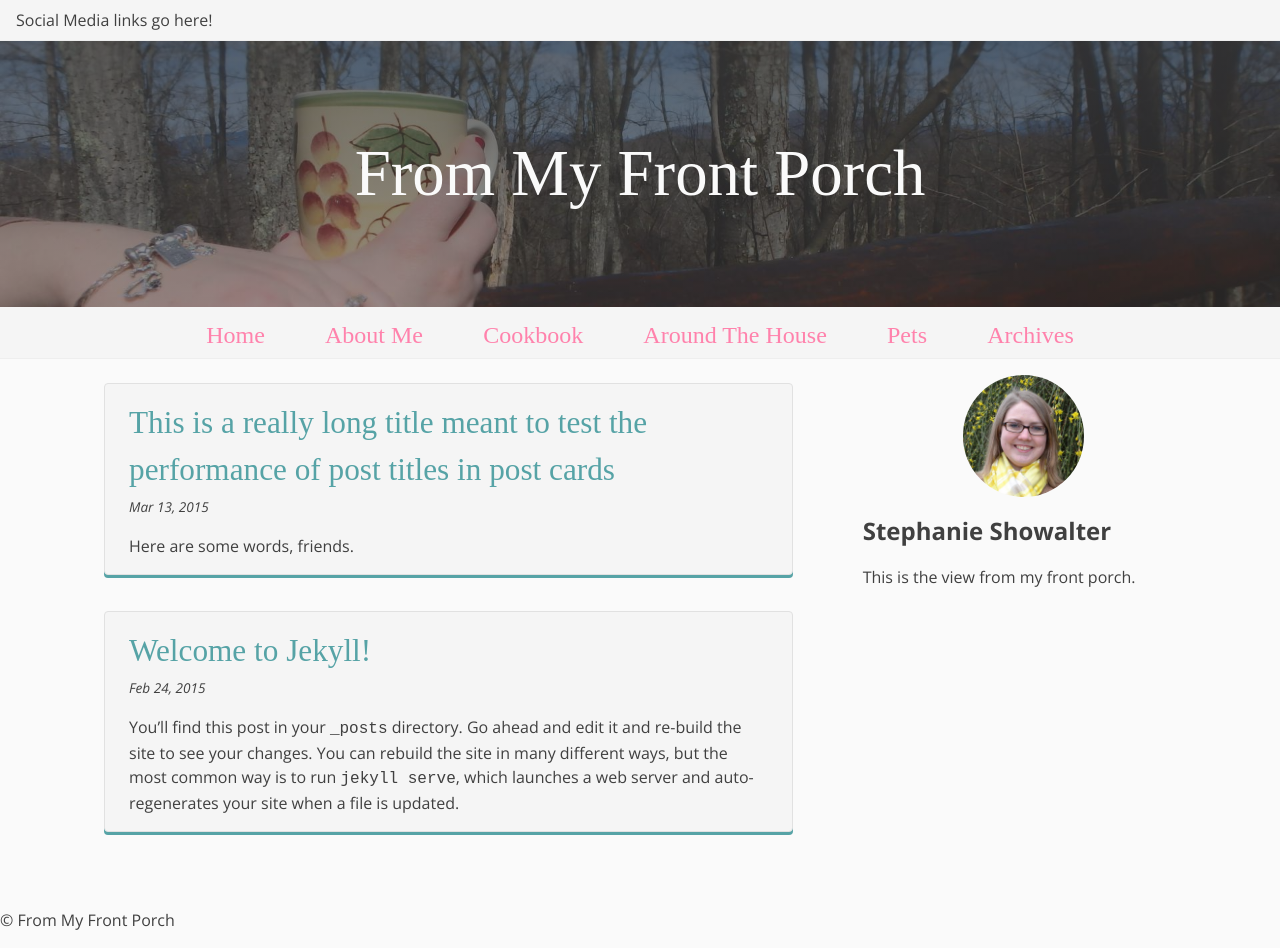
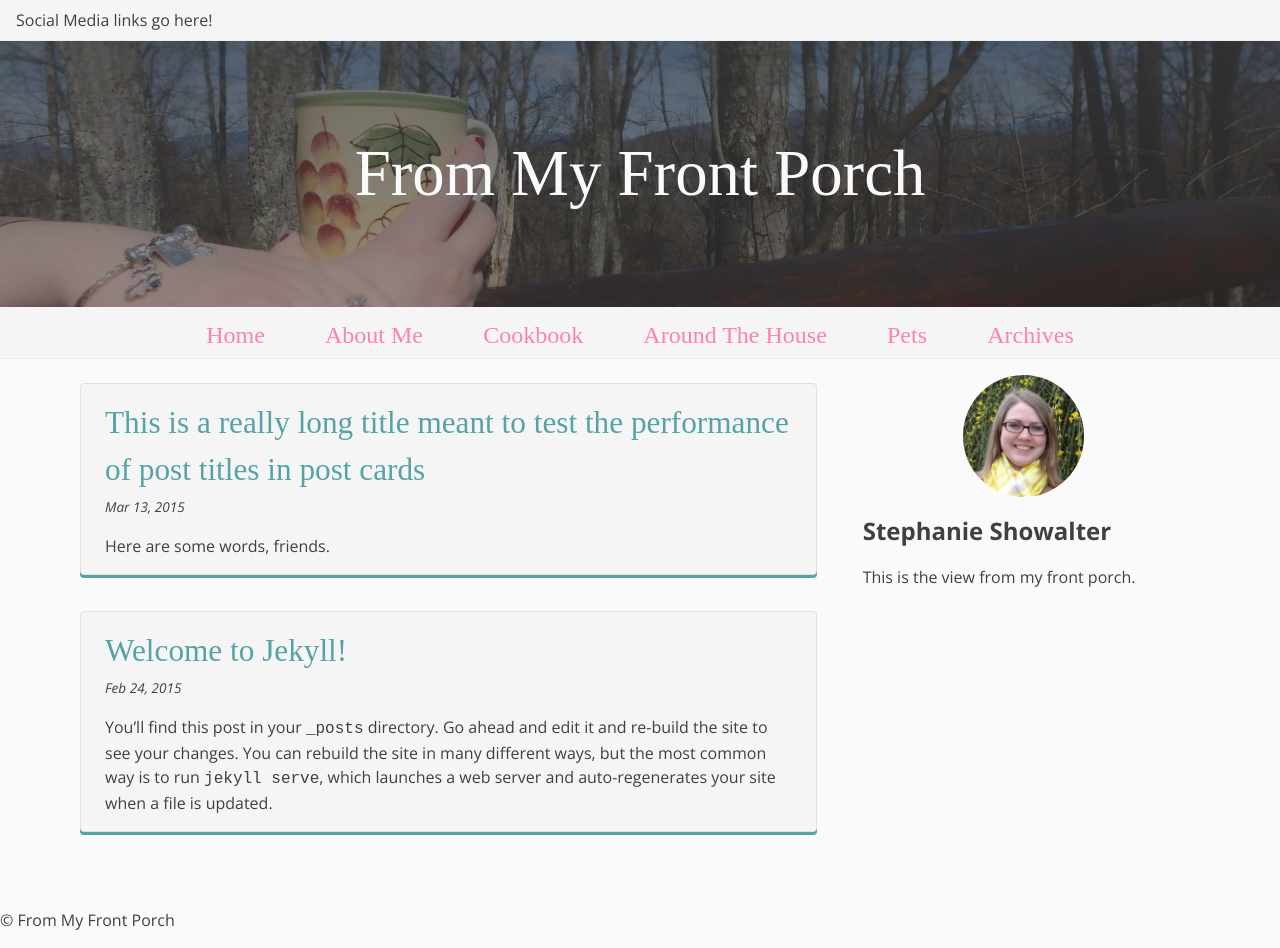
Before and after one commit to orangedaisy/frommyfrontporch, a Jekyll site: the page built from index.html, in a window 1280 px wide. Built offline with Jekyll 4.4.1, drawn with Linux system fonts in a browser that asks for light colours; some web fonts are replaced; Markdown is read by kramdown in place of the engine named in the settings; the list of posts is cut into pages by our own code.

Commit message:
Fix margins of post cards

```diff
--- a/_sass/components/_c-post-card.scss
+++ b/_sass/components/_c-post-card.scss
@@ -13,7 +13,7 @@
   border: 1px solid shade($c-white,10%);
   border-radius: 4px;
   box-shadow: 0 3px 0 palette(teal);
-  margin: 0 1.5rem 2.25rem;
+  margin-bottom: 2.25rem;
   padding: 1rem 1.5rem;
 }
 
```
